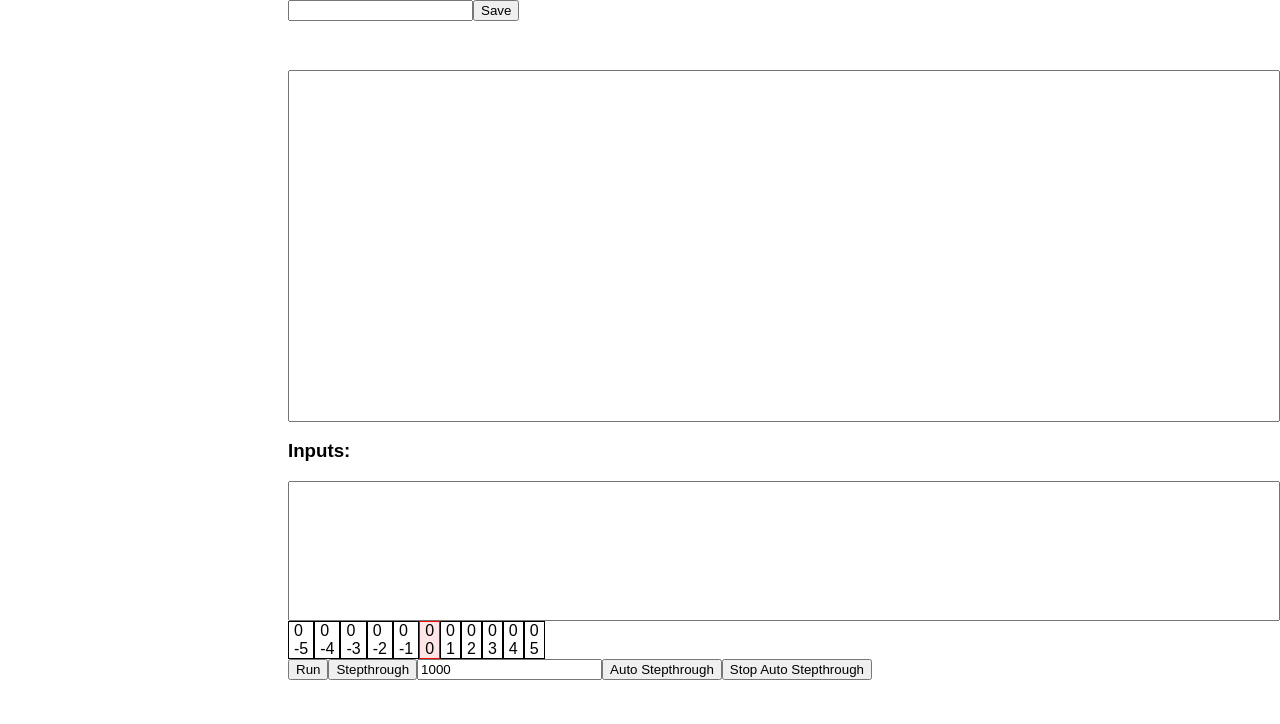
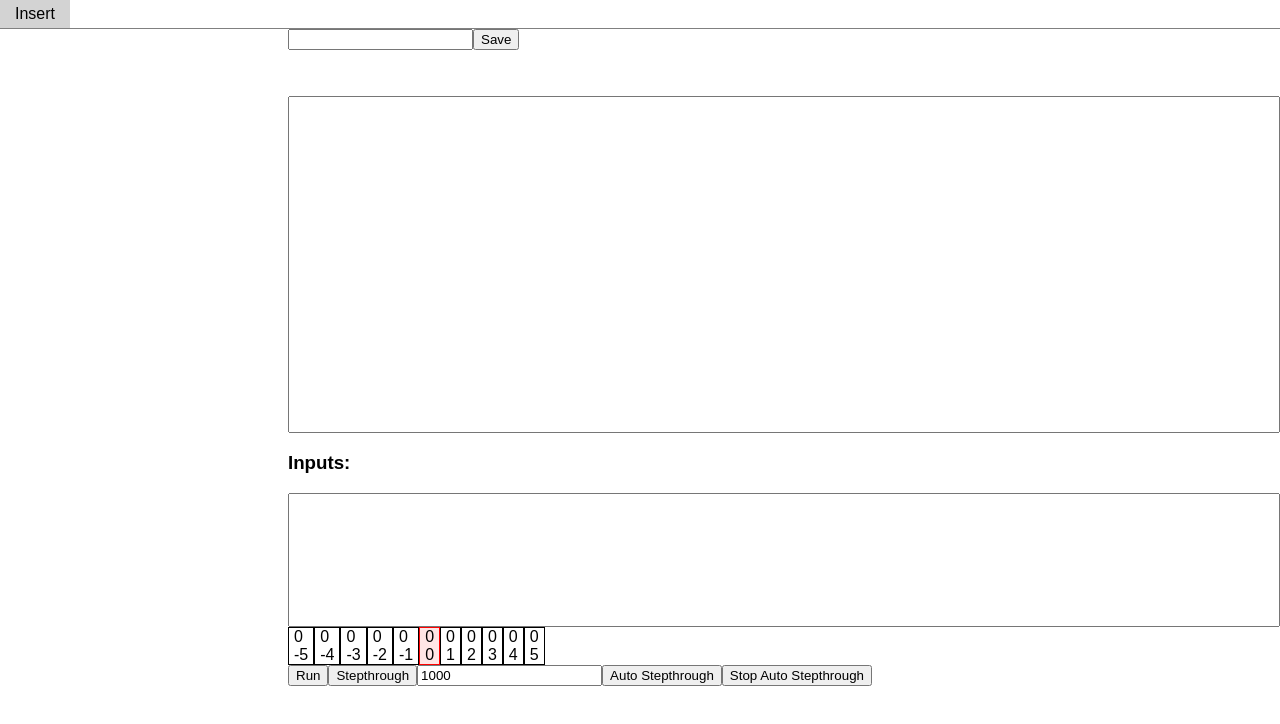
Before and after one commit to BrainifIDE/brainifide, a React (Create React App) app: page / in a window 1280 px wide. Shown: the top 724 px of the page. Built offline with nearby package versions, Linux system fonts and the light colour scheme.

Commit message:
Add MenuBar

```diff
--- a/src/App.css
+++ b/src/App.css
@@ -1,6 +1,12 @@
 .App {
   width: 100%;
   height: 100%;
+  display: flex;
+  flex-direction: column;
+}
+
+.App .content {
+  flex-grow: 1;
   display: flex;
 }
 
--- a/src/App.js
+++ b/src/App.js
@@ -2,17 +2,24 @@ import React, { Component } from 'react';
 import './App.css';
 import FilesList from './FilesList';
 import IDE from './IDE';
+import MenuBar from './MenuBar';
 
 class App extends Component {
   render() {
     return (
       <div className="App">
-        <div className="left">
-          <FilesList />
+        <div className="menu">
+          <MenuBar />
         </div>
 
-        <div className="right">
-          <IDE />
+        <div className="content">
+          <div className="left">
+            <FilesList />
+          </div>
+
+          <div className="right">
+            <IDE />
+          </div>
         </div>
       </div>
     );
--- a/src/IDE.js
+++ b/src/IDE.js
@@ -5,6 +5,7 @@ import './IDE.css';
 import { addFile } from './store/actions/files';
 import store from './store/store';
 import { selectFile } from './store/actions/selectedFile';
+import snippetsEventEmitter from './SnippetEvents';
 
 class IDE extends Component {
   constructor() {
@@ -24,7 +25,7 @@ class IDE extends Component {
       }
     };
 
-    ["onInputChange", "onCodeChange", "onRunCode", "onStepCode", "onTimerSpeedChange", "onAutoStepCode", "onStopAutoStepCode", "onNameChange", "onSave"].forEach(fn => {
+    ["onInputChange", "onCodeChange", "onRunCode", "onStepCode", "onTimerSpeedChange", "onAutoStepCode", "onStopAutoStepCode", "onNameChange", "onSave", "onAddSnippet"].forEach(fn => {
       this[fn] = this[fn].bind(this);
     });
   }
@@ -55,6 +56,8 @@ class IDE extends Component {
         store.dispatch(selectFile(this.state.id));
       }
     });
+
+    snippetsEventEmitter.addSnippetsListener(this.onAddSnippet);
   }
 
   render() {
@@ -69,7 +72,8 @@ class IDE extends Component {
 
         <div className="code-container">
           <textarea value={ this.state.code }
-                    onChange={ this.onCodeChange } />
+                    onChange={ this.onCodeChange }
+                    ref={ c => this.code = c }/>
         </div>
 
         <h3>Inputs:</h3>
@@ -173,6 +177,21 @@ class IDE extends Component {
       name: this.state.name
     });
   }
+
+  onAddSnippet(snippet) {
+    const index = this.code.selectionStart;
+    let code = this.state.code.substr(0, index);
+
+    if (code.length && code[code.length - 1] !== '\n') {
+      code += "\n";
+    }
+
+    code = code + snippet + "\n" + this.state.code.substr(index);
+
+    this.setState({
+      code
+    });
+  }
 }
 
 export default IDE;
--- /dev/null
+++ b/src/MenuBar.css
@@ -0,0 +1,47 @@
+.MenuBar {
+  border-bottom: 1px solid gray;
+}
+
+.MenuBar ul {
+  margin: 0;
+  padding: 0;
+  list-style: none;
+}
+
+.MenuBar > ul > li {
+  display: inline-block;
+  padding: 5px 15px;
+  cursor: pointer;
+}
+
+.MenuBar > ul > li:hover,
+.MenuBar > ul > li.active {
+  background-color: lightgray;
+}
+
+.MenuBar .submenu-container {
+  position: relative;
+}
+
+.MenuBar .submenu-container .submenu {
+  position: absolute;
+  top: 5px;
+  left: -15px;
+  min-width: 200px;
+  white-space: nowrap;
+  display: none;
+  background-color: white;
+}
+
+.MenuBar .active .submenu-container .submenu {
+  display: block;
+  border: 1px solid gray;
+}
+
+.MenuBar .submenu-container .submenu li {
+  padding: 5px 15px;
+}
+
+.MenuBar .submenu-container .submenu li:hover {
+  background-color: lightgray;
+}
--- /dev/null
+++ b/src/MenuBar.js
@@ -0,0 +1,17 @@
+import React, { Component } from 'react';
+import './MenuBar.css';
+import Insert from './MenuBar/Insert';
+
+class MenuBar extends Component {
+  render() {
+    return (
+      <div className="MenuBar">
+        <ul>
+          <Insert />
+        </ul>
+      </div>
+    );
+  }
+}
+
+export default MenuBar;
--- /dev/null
+++ b/src/MenuBar/Insert.js
@@ -0,0 +1,50 @@
+import React, { Component } from 'react';
+import snippetsEventEmitter from '../SnippetEvents';
+
+class Insert extends Component {
+  constructor() {
+    super();
+
+    this.state = {
+      showSubmenu: false
+    };
+
+    ["toggleSubmenu", "onAddAddition"].forEach(fn => {
+      this[fn] = this[fn].bind(this);
+    });
+  }
+
+  render() {
+    return (
+      <li className={ this.state.showSubmenu ? 'active' : '' }>
+        <span onClick={ this.toggleSubmenu }>
+          Insert
+        </span>
+
+        <div className="submenu-container">
+          <ul className="submenu">
+            <li onClick={ this.onAddAddition }>
+              Addition
+            </li>
+          </ul>
+        </div>
+      </li>
+    );
+  }
+
+  toggleSubmenu() {
+    this.setState({
+      showSubmenu: !this.state.showSubmenu
+    });
+  }
+
+  onAddAddition() {
+    this.setState({
+      showSubmenu: false
+    });
+
+    snippetsEventEmitter.emitSnippet(">[-<+>]<");
+  }
+}
+
+export default Insert;
--- /dev/null
+++ b/src/SnippetEvents.js
@@ -0,0 +1,17 @@
+import EventEmitter from 'events';
+
+const snippetsEventEmitter = new EventEmitter();
+
+snippetsEventEmitter.emitSnippet = function(snippet) {
+  this.emit('snippets', snippet);
+};
+
+snippetsEventEmitter.addSnippetsListener = function(fn) {
+  this.addListener('snippets', fn);
+};
+
+snippetsEventEmitter.removeSnippetsListener = function(fn) {
+  this.removeListener('snippets', fn);
+};
+
+export default snippetsEventEmitter;
```
